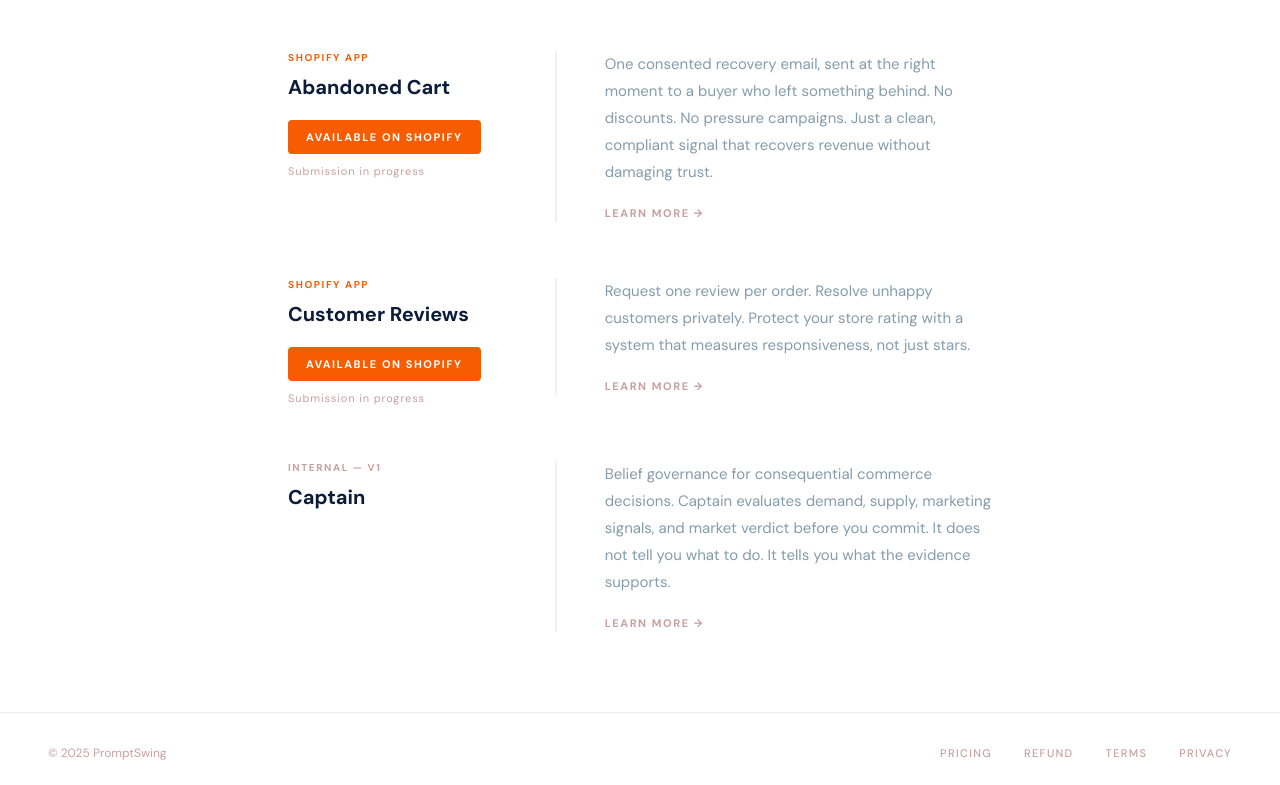
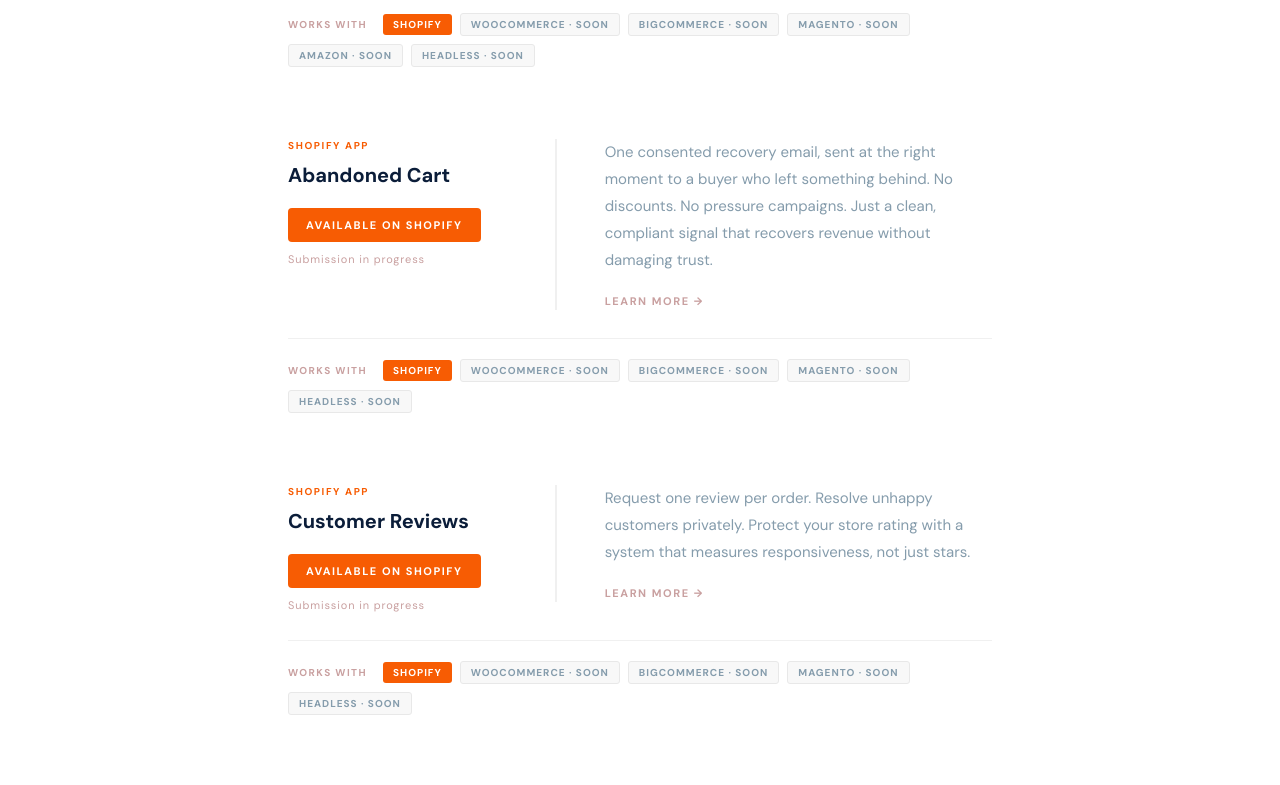
Before and after one commit to PromptSwing/promptswing-app, a Next.js app: page / in a window 1280 px wide. Shown: the part 1360-2145 px from the top of the page. Built offline with nearby package versions, Linux system fonts and the light colour scheme.

Commit message:
feat: platform compatibility rows, login link in nav, updated hero copy

```diff
--- a/src/app/page.tsx
+++ b/src/app/page.tsx
@@ -8,6 +8,14 @@
     tag: 'Shopify App',
     description: 'Three diagnostic tools in one. Checkout Intelligence reads your payment layer. Buyer Discovery maps where buyers come from. Revenue Leak Detector surfaces operational losses you cannot see from the dashboard.',
     ctaHref: 'https://apps.shopify.com/partners/promptswing',
+    platforms: [
+      { label: 'Shopify', status: 'live' },
+      { label: 'WooCommerce', status: 'coming' },
+      { label: 'BigCommerce', status: 'coming' },
+      { label: 'Magento', status: 'coming' },
+      { label: 'Amazon', status: 'coming', note: 'Order & ad signals via SP-API' },
+      { label: 'Headless', status: 'coming' },
+    ],
   },
   {
     href: '/abandoned',
@@ -15,6 +23,13 @@
     tag: 'Shopify App',
     description: 'One consented recovery email, sent at the right moment to a buyer who left something behind. No discounts. No pressure campaigns. Just a clean, compliant signal that recovers revenue without damaging trust.',
     ctaHref: 'https://apps.shopify.com/partners/promptswing',
+    platforms: [
+      { label: 'Shopify', status: 'live' },
+      { label: 'WooCommerce', status: 'coming' },
+      { label: 'BigCommerce', status: 'coming' },
+      { label: 'Magento', status: 'coming' },
+      { label: 'Headless', status: 'coming' },
+    ],
   },
   {
     href: '/reviews',
@@ -22,6 +37,13 @@
     tag: 'Shopify App',
     description: 'Request one review per order. Resolve unhappy customers privately. Protect your store rating with a system that measures responsiveness, not just stars.',
     ctaHref: 'https://apps.shopify.com/partners/promptswing',
+    platforms: [
+      { label: 'Shopify', status: 'live' },
+      { label: 'WooCommerce', status: 'coming' },
+      { label: 'BigCommerce', status: 'coming' },
+      { label: 'Magento', status: 'coming' },
+      { label: 'Headless', status: 'coming' },
+    ],
   },
   {
     href: '/captain',
@@ -29,6 +51,7 @@
     tag: 'Internal — V1',
     description: 'Belief governance for consequential commerce decisions. Captain evaluates demand, supply, marketing signals, and market verdict before you commit. It does not tell you what to do. It tells you what the evidence supports.',
     ctaHref: null,
+    platforms: [],
   },
 ]
 
@@ -36,7 +59,7 @@
   return (
     <main style={{ minHeight: '100vh', background: '#FFFFFF' }}>
 
-      {/* Original placeholder */}
+      {/* Header */}
       <section style={{ display: 'flex', flexDirection: 'column', alignItems: 'center', justifyContent: 'center', padding: '80px 24px 64px' }}>
         <div style={{ marginBottom: '32px' }}>
           <Image src="/images/wordmark2.png" alt="PromptSwing" width={913} height={342} priority style={{ width: '340px', height: 'auto' }} />
@@ -56,6 +79,9 @@
               {tool.label}
             </Link>
           ))}
+          <a href="https://app.promptswing.com" style={{ fontSize: '14px', letterSpacing: '0.12em', textTransform: 'uppercase', color: '#0B1D39', fontWeight: 700 }}>
+            Log in
+          </a>
         </nav>
         <a href="https://apps.shopify.com/partners/promptswing" target="_blank" rel="noopener noreferrer" style={{ display: 'inline-block' }}>
           <Image src="/images/shopify-badge.png" alt="Available on Shopify App Store" width={834} height={276} style={{ width: '130px', height: 'auto' }} />
@@ -74,7 +100,7 @@
           The dashboard your commerce engine is missing.
         </h1>
         <p style={{ fontSize: '18px', color: '#859CAC', lineHeight: 1.75, maxWidth: '580px' }}>
-          Your Shopify store, payment gateway, and ad channels generate engine data constantly. That data knows things about your revenue you do not know. PromptSwing turns those signals into gauges, readings, and warning lights you can act on.
+          Keep your customers. Analyze what your revenue is doing. Fix what's lost and leaking. PromptSwing tools pay for themselves. Then keep going.
         </p>
       </section>
 
@@ -85,9 +111,10 @@
         <p style={{ fontSize: '11px', letterSpacing: '0.18em', textTransform: 'uppercase', color: '#859CAC', fontWeight: 700, marginBottom: '56px' }}>
           The Tools
         </p>
-        <div style={{ display: 'flex', flexDirection: 'column', gap: '56px' }}>
+        <div style={{ display: 'flex', flexDirection: 'column', gap: '72px' }}>
           {tools.map((tool) => (
-            <div key={tool.href} style={{ display: 'grid', gridTemplateColumns: '1fr 2fr', gap: '48px', alignItems: 'start' }}>
+            <div key={tool.href}>
+              <div style={{ display: 'grid', gridTemplateColumns: '1fr 2fr', gap: '48px', alignItems: 'start' }}>
                 <div>
                   <p style={{ fontSize: '10px', letterSpacing: '0.16em', textTransform: 'uppercase', color: tool.tag === 'Internal — V1' ? '#C9A0A0' : '#F75C03', fontWeight: 700, marginBottom: '10px' }}>
                     {tool.tag}
@@ -115,13 +142,34 @@
                   </Link>
                 </div>
               </div>
+              {tool.platforms.length > 0 && (
+                <div style={{ marginTop: '28px', paddingTop: '20px', borderTop: '1px solid #F0F0F0', display: 'flex', flexWrap: 'wrap', gap: '8px', alignItems: 'center' }}>
+                  <p style={{ fontSize: '10px', letterSpacing: '0.14em', textTransform: 'uppercase', color: '#C9A0A0', fontWeight: 700, marginRight: '8px' }}>Works with</p>
+                  {tool.platforms.map((p) => (
+                    <span key={p.label} title={p.note || ''} style={{
+                      fontSize: '10px',
+                      letterSpacing: '0.1em',
+                      textTransform: 'uppercase',
+                      fontWeight: 600,
+                      padding: '4px 10px',
+                      borderRadius: '3px',
+                      background: p.status === 'live' ? '#F75C03' : '#F8F8F8',
+                      color: p.status === 'live' ? '#FFFFFF' : '#859CAC',
+                      border: p.status === 'live' ? 'none' : '1px solid #E8E8E8',
+                    }}>
+                      {p.label}{p.status === 'coming' ? ' ·  Soon' : ''}
+                    </span>
+                  ))}
+                </div>
+              )}
+            </div>
           ))}
         </div>
       </section>
 
       {/* Footer */}
       <footer style={{ borderTop: '1px solid #F0F0F0', padding: '32px 48px', display: 'flex', alignItems: 'center', justifyContent: 'space-between', flexWrap: 'wrap', gap: '16px' }}>
-        <p style={{ fontSize: '12px', color: '#C9A0A0' }}>© 2025 PromptSwing</p>
+        <p style={{ fontSize: '12px', color: '#C9A0A0' }}>© 2026 PromptSwing</p>
         <nav style={{ display: 'flex', gap: '32px' }}>
           {[
             { label: 'Pricing', href: '/pricing' },
```
Lines whose indentation alone changed are shown as unchanged.
